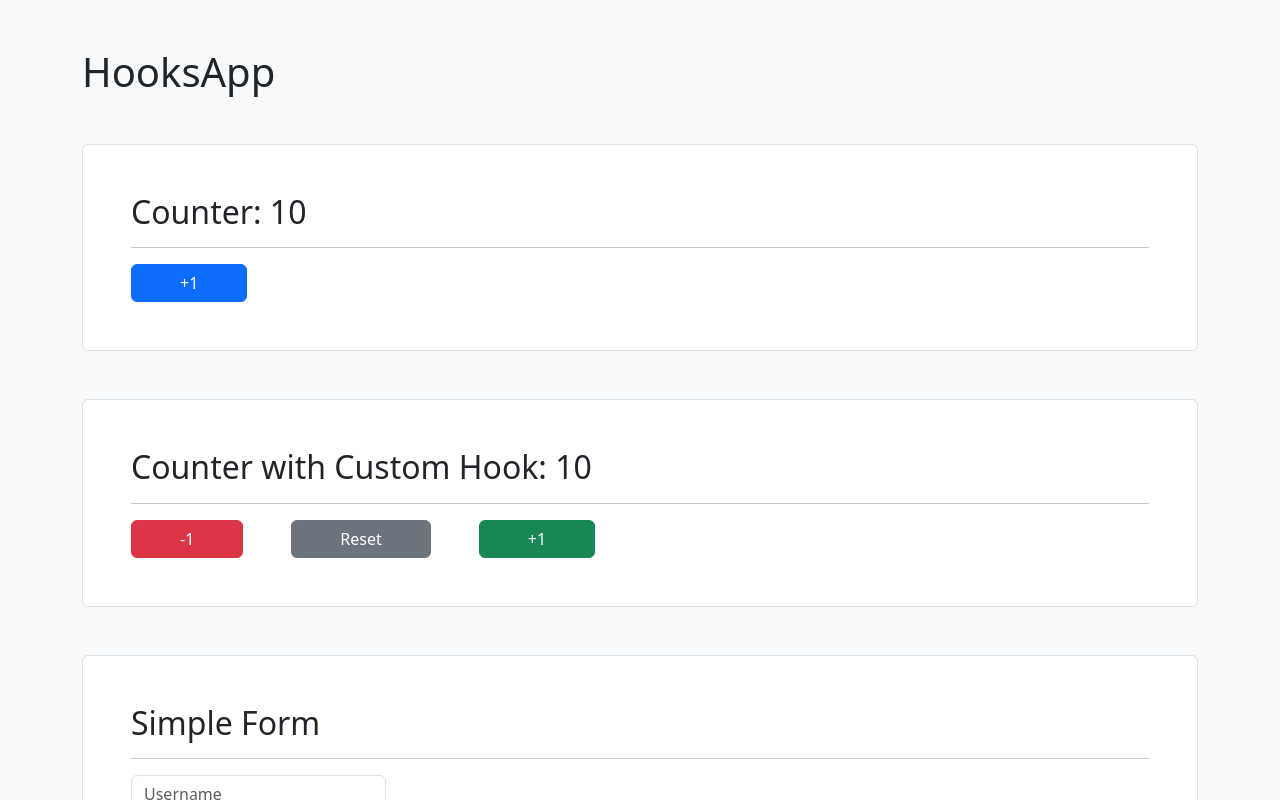
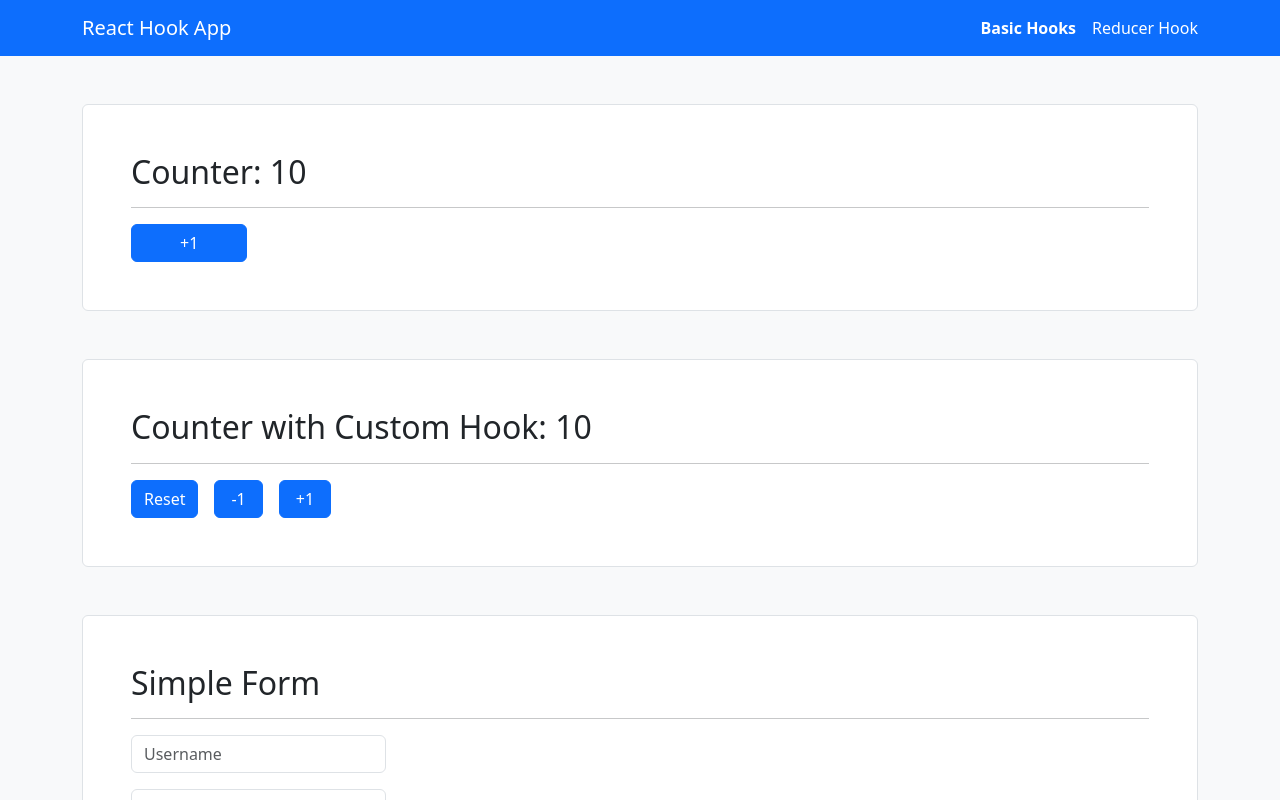
Before and after one commit to jpin730/react-hooks-app, a React (Vite) app: page / in a window 1280 px wide. Shown: the top 800 px of the page. Built offline with nearby package versions, Linux system fonts and the light colour scheme; no server answers.

Commit message:
feat: :sparkles: implement pseudo navigation

```diff
--- /dev/null
+++ b/src/BasicHooks.jsx
@@ -0,0 +1,33 @@
+import { CounterApp, CounterWithCustomHook } from "./useState";
+import { SimpleForm, FormWithCustomHook } from "./useEffect";
+import { MultipleCustomHooks } from "./multipleHooks/MultipleCustomHooks";
+import { FocusScreen } from "./useRef/FocusScreen";
+import { Layout } from "./useLayoutEffect/Layout";
+import { CallbackHook, MemoHook, Memorize } from "./memos";
+import { Parent } from "./challenge/Parent";
+
+export const BasicHooks = () => {
+  const components = [
+    <CounterApp />,
+    <CounterWithCustomHook />,
+    <SimpleForm />,
+    <FormWithCustomHook />,
+    <MultipleCustomHooks />,
+    <FocusScreen />,
+    <Layout />,
+    <Memorize />,
+    <MemoHook />,
+    <CallbackHook />,
+    <Parent />,
+  ];
+
+  return (
+    <>
+      {components.map((component, index) => (
+        <div className="bg-white border rounded p-5 my-5" key={index}>
+          {component}
+        </div>
+      ))}
+    </>
+  );
+};
--- a/src/HooksApp.jsx
+++ b/src/HooksApp.jsx
@@ -1,3 +1,44 @@
+import { useState } from "react";
+
+import { BasicHooks } from "./BasicHooks";
+import { ReducerHook } from "./ReducerHook";
+
 export const HooksApp = () => {
-  return <h1 className="my-5">HooksApp</h1>;
+  const sections = {
+    "Basic Hooks": <BasicHooks />,
+    "Reducer Hook": <ReducerHook />,
+  };
+  const sectionKeys = Object.keys(sections);
+  const [selectedSection, setSelectedSection] = useState(sectionKeys[0]);
+
+  const onSelectSection = ({ target: { innerText } }) => {
+    const sectionName = innerText.trim();
+    setSelectedSection(sectionName);
+  };
+
+  return (
+    <>
+      <nav className="navbar sticky-top bg-primary">
+        <div className="container">
+          <span className="navbar-brand text-white">React Hook App</span>
+          <ul className="navbar-nav flex-row column-gap-3">
+            {sectionKeys.map((section) => (
+              <li className="nav-item" key={section}>
+                <button
+                  className={`nav-link text-white ${
+                    selectedSection === section ? "fw-bold" : ""
+                  }`}
+                  onClick={onSelectSection}
+                >
+                  {section}
+                </button>
+              </li>
+            ))}
+          </ul>
+        </div>
+      </nav>
+
+      <div className="container">{sections[selectedSection]}</div>
+    </>
+  );
 };
--- /dev/null
+++ b/src/ReducerHook.jsx
@@ -0,0 +1,3 @@
+export const ReducerHook = () => {
+  return <div>ReducerHook</div>;
+};
--- a/src/main.jsx
+++ b/src/main.jsx
@@ -2,62 +2,9 @@ import React from "react";
 import ReactDOM from "react-dom/client";
 
 import { HooksApp } from "./HooksApp";
-import { CounterApp, CounterWithCustomHook } from "./useState";
-import { SimpleForm, FormWithCustomHook } from "./useEffect";
-import { MultipleCustomHooks } from "./multipleHooks/MultipleCustomHooks";
-import { FocusScreen } from "./useRef/FocusScreen";
-import { Layout } from "./useLayoutEffect/Layout";
-import { CallbackHook, MemoHook, Memorize } from "./memos";
-import { Parent } from "./challenge/Parent";
 
 ReactDOM.createRoot(document.getElementById("root")).render(
   <React.StrictMode>
-    <div className="container">
-      <HooksApp />
-
-      <div className="bg-white border rounded p-5 my-5">
-        <CounterApp />
-      </div>
-
-      <div className="bg-white border rounded p-5 my-5">
-        <CounterWithCustomHook />
-      </div>
-
-      <div className="bg-white border rounded p-5 my-5">
-        <SimpleForm />
-      </div>
-
-      <div className="bg-white border rounded p-5 my-5">
-        <FormWithCustomHook />
-      </div>
-
-      <div className="bg-white border rounded p-5 my-5">
-        <MultipleCustomHooks />
-      </div>
-
-      <div className="bg-white border rounded p-5 my-5">
-        <FocusScreen />
-      </div>
-
-      <div className="bg-white border rounded p-5 my-5">
-        <Layout />
-      </div>
-
-      <div className="bg-white border rounded p-5 my-5">
-        <Memorize />
-      </div>
-
-      <div className="bg-white border rounded p-5 my-5">
-        <MemoHook />
-      </div>
-
-      <div className="bg-white border rounded p-5 my-5">
-        <CallbackHook />
-      </div>
-
-      <div className="bg-white border rounded p-5 my-5">
-        <Parent />
-      </div>
-    </div>
+    <HooksApp />
   </React.StrictMode>
 );
--- a/src/multipleHooks/Post.jsx
+++ b/src/multipleHooks/Post.jsx
@@ -1,6 +1,6 @@
 export const Post = ({ id, body, userId }) => {
   return (
-    <blockquote className="blockquote  w-50 mx-auto">
+    <blockquote className="blockquote w-50 mx-auto">
       <p className="mb-5 text-center">
         <span className="fs-3 me-1">{id}</span>
         <span className="fst-italic">"{body}"</span>
--- a/src/useState/CounterWithCustomHook.jsx
+++ b/src/useState/CounterWithCustomHook.jsx
@@ -7,13 +7,14 @@ export const CounterWithCustomHook = () => {
     <>
       <h2>Counter with Custom Hook: {counter}</h2>
       <hr />
-      <button className="btn btn-danger px-5 me-5" onClick={decrement}>
+
+      <button className="btn btn-primary me-3" onClick={reset}>
+        Reset
+      </button>
+      <button className="btn btn-primary px-3 me-3" onClick={decrement}>
         -1
       </button>
-      <button className="btn btn-secondary px-5 me-5" onClick={reset}>
-        Reset
-      </button>
-      <button className="btn btn-success px-5 me-5" onClick={increment}>
+      <button className="btn btn-primary px-3" onClick={increment}>
         +1
       </button>
     </>
```
